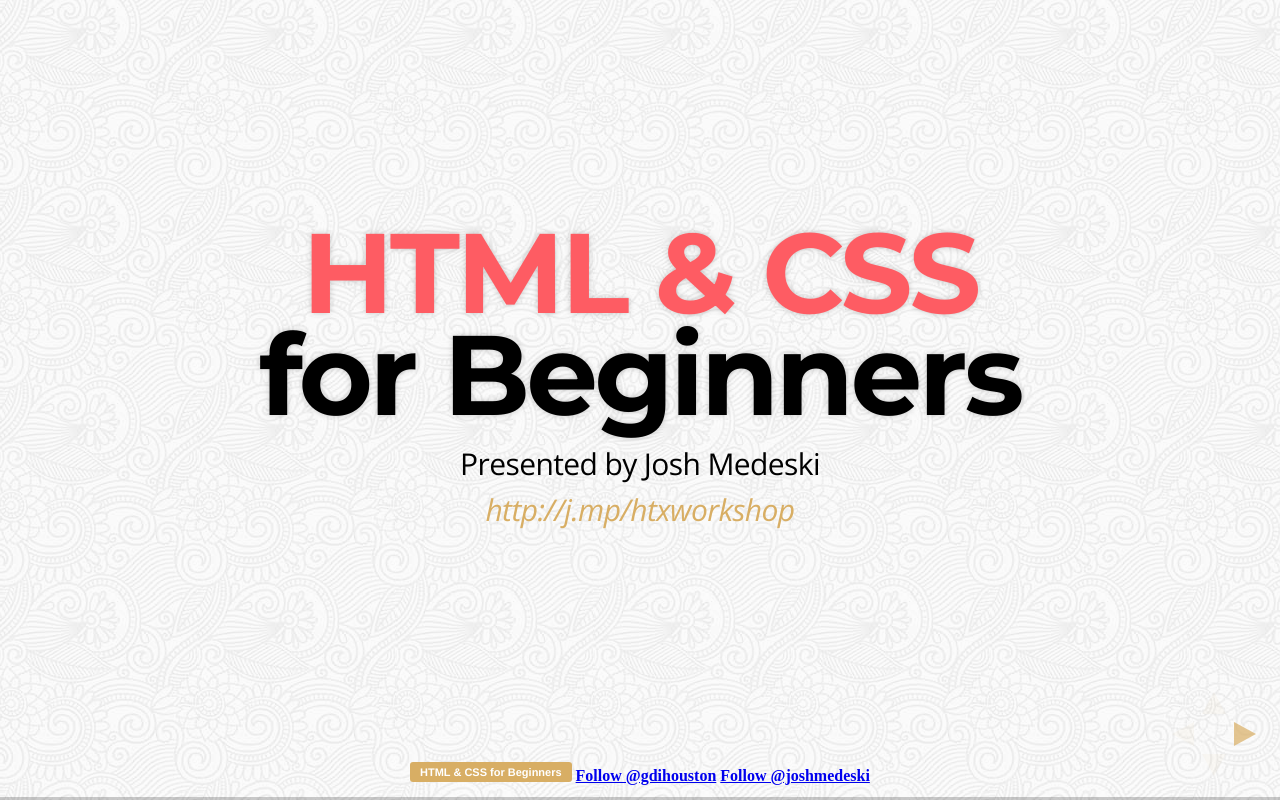
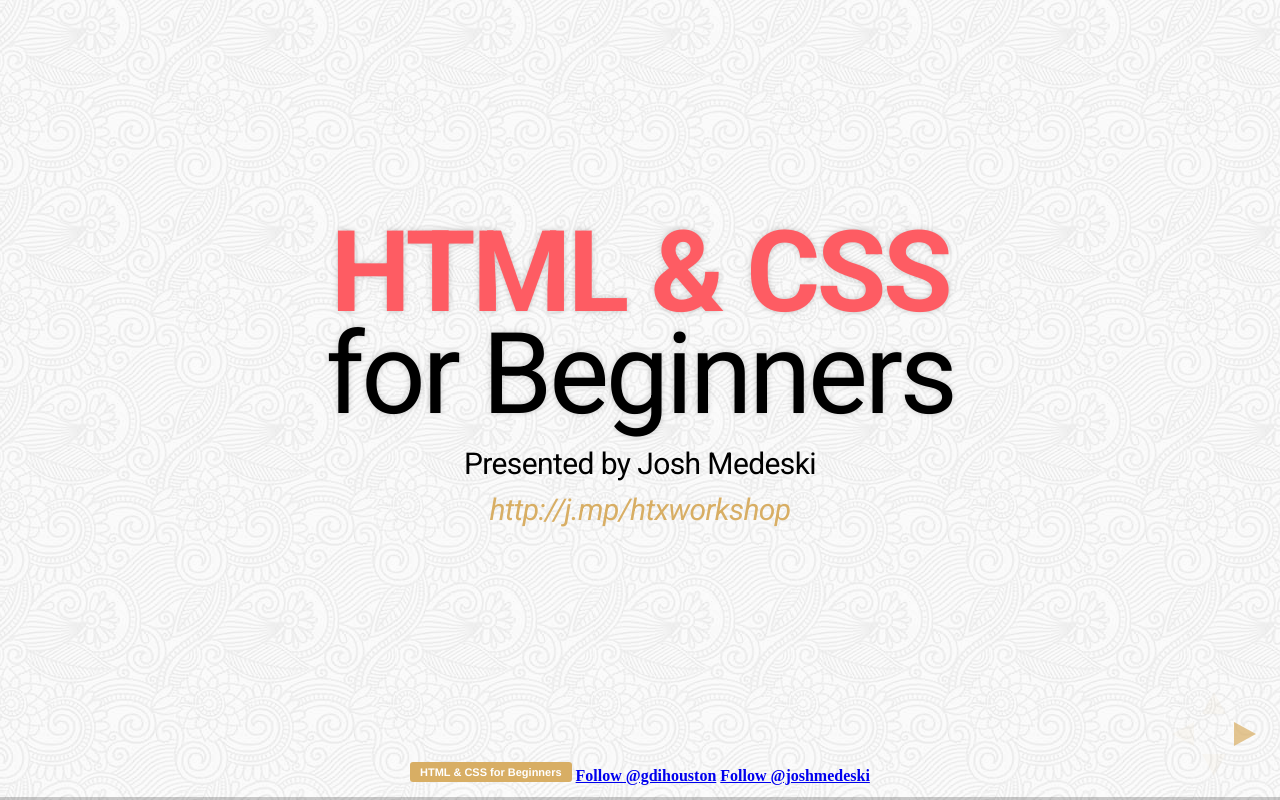
Before and after one commit to rynoschni/html-css-beginner, a website: page index.html in a window 1280 px wide. Drawn offline with nearby package versions, Linux system fonts and the light colour scheme.

Commit message:
change to roboto font

```diff
--- a/css/theme/source/girldevelopit.scss
+++ b/css/theme/source/girldevelopit.scss
@@ -12,8 +12,7 @@
 
 
 // Include theme-specific fonts
-@import url(https://fonts.googleapis.com/css?family=Montserrat:700);
-@import url(https://fonts.googleapis.com/css?family=Open+Sans:400,700,400italic,700italic);
+@import url(http://fonts.googleapis.com/css?family=Roboto:400italic,700italic,700,400);
 
 // Colors
 $pink: #fe5c63;
@@ -25,11 +24,11 @@ $maroon: #8b0036;
 // Override theme settings (see ../template/settings.scss)
 $backgroundColor: #ffffff;
 
-$mainFont: 'Open Sans', sans-serif;
+$mainFont: 'Roboto', sans-serif;
 $mainColor: #000000;
 $linkColor: $gold;
 $linkColorHover: #000000;
-$headingFont: 'Montserrat', Impact, sans-serif;
+$headingFont: 'Roboto', sans-serif;
 $headingColor: #000000;
 $headingTextShadow: none;
 $headingLetterSpacing: -0.03em;
```
Also changed, not shown: css/theme/girldevelopit.css, 1 other file.
